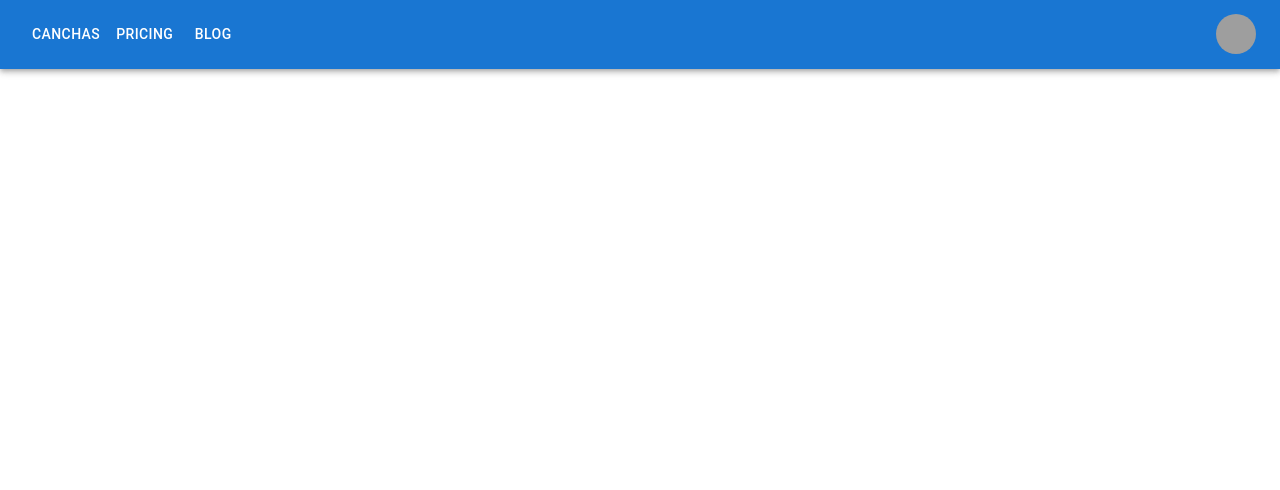
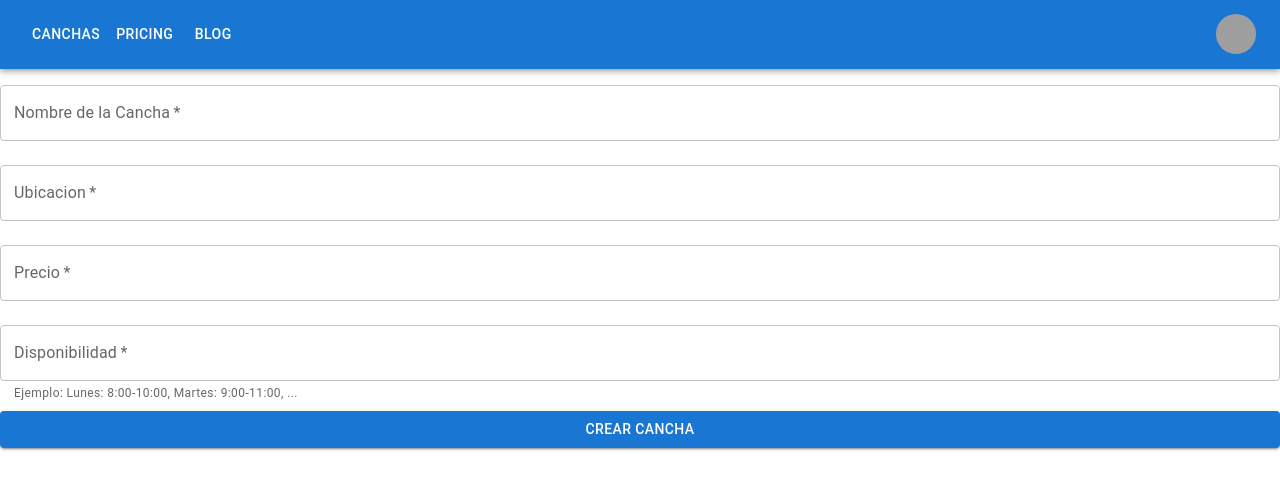
Before and after one commit to danieltelo95/bookings, a React (Create React App) app: page /admin-fields in a window 1280 px wide. Shown: the top 490 px of the page. Built offline with nearby package versions, Linux system fonts and the light colour scheme; grey boxes are pictures that could not be loaded.

Commit message:
feat(database): Crear colección de canchas en Firestore
- Se creó la colección "canchas" en Firestore para almacenar la información de las canchas disponibles.
- Se definieron los campos necesarios para cada documento de la colección, como nombre, ubicación, precio y disponibilidad.

```diff
--- a/src/App.js
+++ b/src/App.js
@@ -1,15 +1,17 @@
 import SignUpSide from "./components/Sign_up/Sign_up";
+import LoginForm from "./components/Signin/Sign_in";
+import NewCourtForm from "./components/AdminDashboard/AdminDashboard";
 import Header from "./components/Header/Header";
 import Home from "./components/Home/Home";
 import { BrowserRouter as Router, Routes, Route } from 'react-router-dom'
 import { initializeApp } from "firebase/app";
 import firebaseConfig from "./firebaseConfig"; // Importa la configuración de Firebase desde archivo firebaseConfig.js
-import LoginForm from "./components/Signin/Sign_in";
 
 // Inicializa Firebase con la configuración del proyecto
 const firebaseApp = initializeApp(firebaseConfig);
 
 function App() {
+
   return (
     <Router>
       <div >
@@ -17,6 +19,7 @@ function App() {
         <Routes>
           <Route path="sign-in" element={<LoginForm />} />
           <Route path="sign-up" element={<SignUpSide />} />
+          <Route path="admin-fields" element={<NewCourtForm />}/>
           <Route path="/" element={<Home/>} />
         </Routes>
       </div>
--- /dev/null
+++ b/src/components/AdminDashboard/AdminDashboard.js
@@ -0,0 +1,85 @@
+import { addDoc, collection } from "firebase/firestore";
+import { Box, TextField, Button } from '@mui/material';
+import { db } from "../../firebaseConfig";
+import React, { useState } from "react";
+
+const NewCourtForm = () => {
+
+    const [courtName, setCourtName] = useState('');
+    const [courtLocation, setCourtLocation] = useState('');
+    const [courtPrice, setCourtPrice] = useState('');
+    const [courtAvailability, setCourtAvailability] = useState('');
+
+    const handleSubmit = async (event) => {
+        event.preventDefault();
+
+        const newCourt = {
+            nombre: courtName,
+            ubicacion: courtLocation,
+            precio: courtPrice,
+            disponibilidad: courtAvailability
+        };
+
+        try {
+            //Agrega el documento de la nueva cancha a la coleccion 'canchas' en Firestore
+            const docRef = await addDoc(collection(db, 'canchas'), newCourt);
+            console.log('Cancha creada con Id: ', docRef.id);
+
+            //Limpiar los campos del form despues de enviarlos
+            setCourtName('');
+            setCourtPrice('');
+            setCourtLocation('');
+            setCourtAvailability('');
+        } catch (error) {
+            console.error('Error al agregar la cancha: ', error);
+        }
+    };
+
+    return (
+        <Box component='form' onSubmit={handleSubmit}>
+            <TextField
+                margin='normal'
+                required
+                fullWidth
+                label='Nombre de la Cancha'
+                value={courtName}
+                onChange={(e) => setCourtName(e.target.value)}
+            />
+               <TextField
+                margin='normal'
+                required
+                fullWidth
+                label='Ubicacion'
+                value={courtLocation}
+                onChange={(e) => setCourtLocation(e.target.value)}
+            />
+               <TextField
+                margin='normal'
+                required
+                fullWidth
+                label='Precio'
+                type='number'
+                value={courtPrice}
+                onChange={(e) => setCourtPrice(e.target.value)}
+            />
+               <TextField
+                margin='normal'
+                required
+                fullWidth
+                label='Disponibilidad'
+                helperText="Ejemplo: Lunes: 8:00-10:00, Martes: 9:00-11:00, ..."
+                value={courtAvailability}
+                onChange={(e) => setCourtAvailability(e.target.value)}
+            />
+            <Button
+                type='submit'
+                fullWidth
+                variant='contained'
+            >
+                Crear Cancha
+            </Button>
+        </Box>
+    );
+};
+
+export default NewCourtForm
--- a/src/firebaseConfig.js
+++ b/src/firebaseConfig.js
@@ -1,5 +1,6 @@
 // Import the functions you need from the SDKs you need
 import { initializeApp } from "firebase/app";
+import { getFirestore } from "firebase/firestore";
 import { getAuth } from "firebase/auth";
 // TODO: Add SDKs for Firebase products that you want to use
 // https://firebase.google.com/docs/web/setup#available-libraries
@@ -20,4 +21,9 @@ const app = initializeApp(firebaseConfig);
 // Initialize Firebase Authentication and get a reference to the service
 const auth = getAuth(app);
 
+// Instancia de Firestore
+const db = getFirestore();
+
+export { db };
+
 export default firebaseConfig;
```
